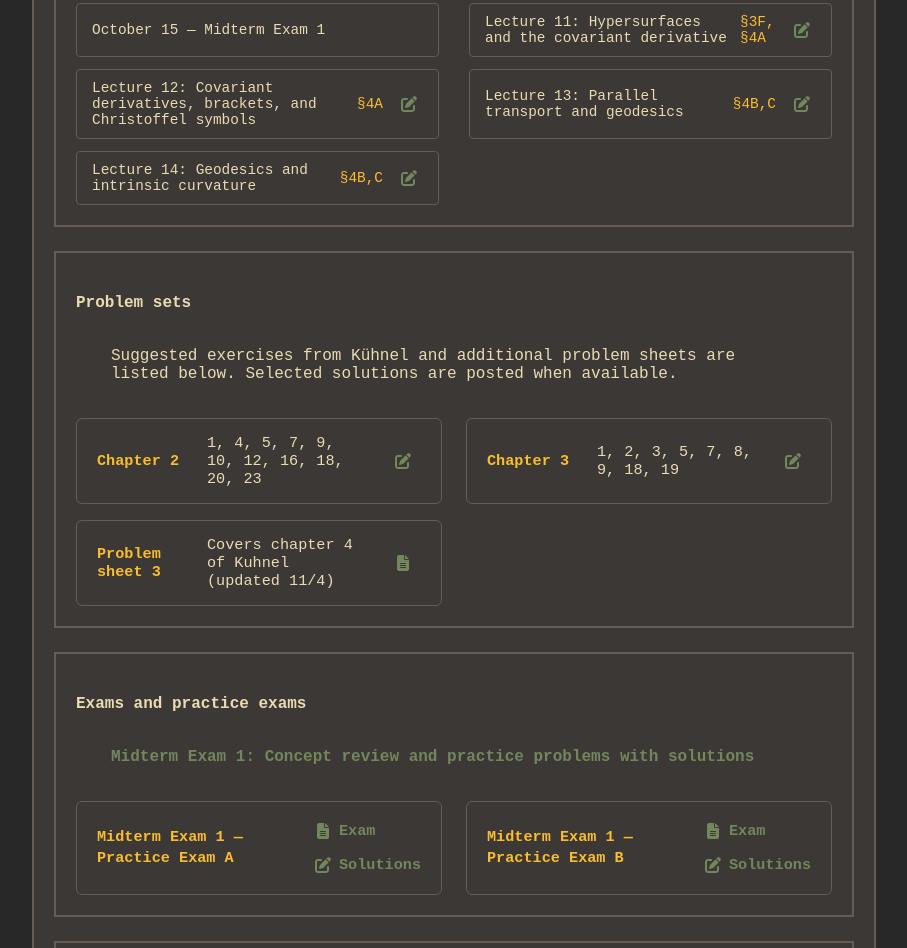
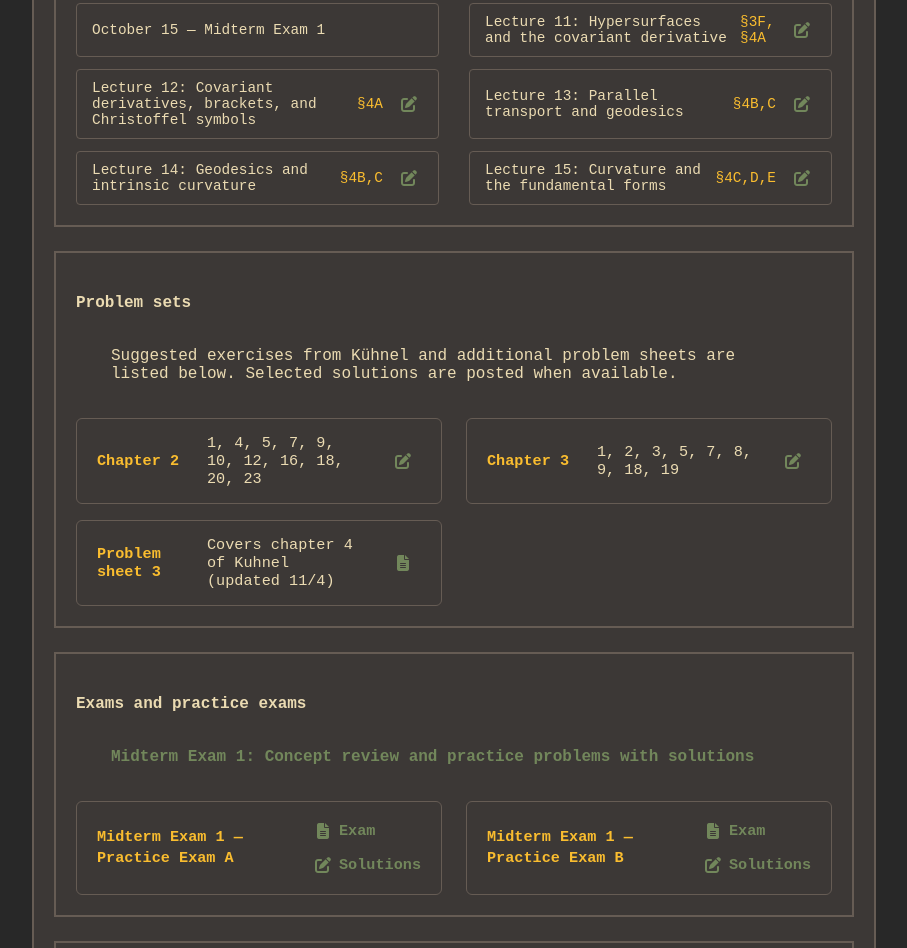
Before and after one commit to brianrwilliams/brianrwilliams.github.io, a plain HTML site: page ma563/ma563.html in a window 1280 px wide. Shown: the part 966-1914 px from the top of the page, without its empty margins (186-1093 px from the left). Drawn offline with Linux system fonts and the light colour scheme; a web font is replaced by a local one.

Commit message:
lecture 15

```diff
--- a/ma563/ma563.html
+++ b/ma563/ma563.html
@@ -403,6 +403,14 @@
           </a>
         </div>
 
+        <div class="sched-row">
+          <div class="sched-text">Lecture 15: Curvature and the fundamental forms</div>
+          <span style="color: #fabd2f;" title="Jacobi bracket review; curvature tensor, Gauss–Codazzi, Theorema Egregium, and the fundamental theorem of surfaces; selected computations through 4.28">&sect;4C,D,E</span>
+          <a class="sched-link" href="lecture/lecture15.pdf" aria-label="Lecture 15 notes">
+            <span class="fa-icon" aria-hidden="true">&#xf044;</span>
+          </a>
+        </div>
+
       </div>
     </div>
 
```
